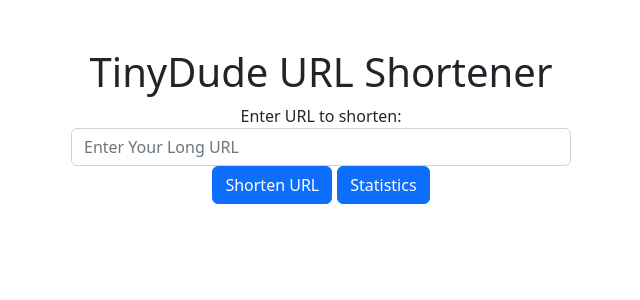
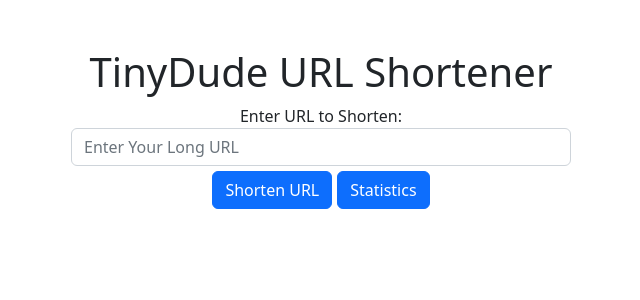
Before and after one commit to siddik718/TinyDude, a React (Create React App) app: page /#/ in a window 1280 px wide. Shown: the top 300 px of the page, without its empty margins (319-959 px from the left). Built offline with nearby package versions, Linux system fonts and the light colour scheme.

Commit message:
Added some space between buttons

```diff
--- a/src/components/Home.js
+++ b/src/components/Home.js
@@ -54,7 +54,7 @@ export default function Home() {
           <h1 className="text-center">TinyDude URL Shortener</h1>
           <form id="shorten-form">
             <div className="form-group">
-              <label htmlFor="url-input">Enter URL to shorten:</label>
+              <label htmlFor="url-input">Enter URL to Shorten:</label>
               <input
                 type="text"
                 className="form-control"
@@ -66,7 +66,7 @@ export default function Home() {
               />
             </div>
             <button id="short" type="submit" className="btn btn-primary" onClick={handleFormSubmit}>Shorten URL</button>
-            <button type="submit" className="btn btn-primary" onClick={() => navigate('stats')}>Statistics</button>
+            <button id="stat" type="submit" className="btn btn-primary" onClick={() => navigate('stats')}>Statistics</button>
           </form>
           <div id="shortened-url" className="text-center"> {msg} </div>
         </div>
--- a/src/index.css
+++ b/src/index.css
@@ -21,4 +21,8 @@ code {
 }
 #short{
   margin-right: 5px;
+  margin-top: 5px;
 }
+#stat{
+  margin-top: 5px;
+}
```
